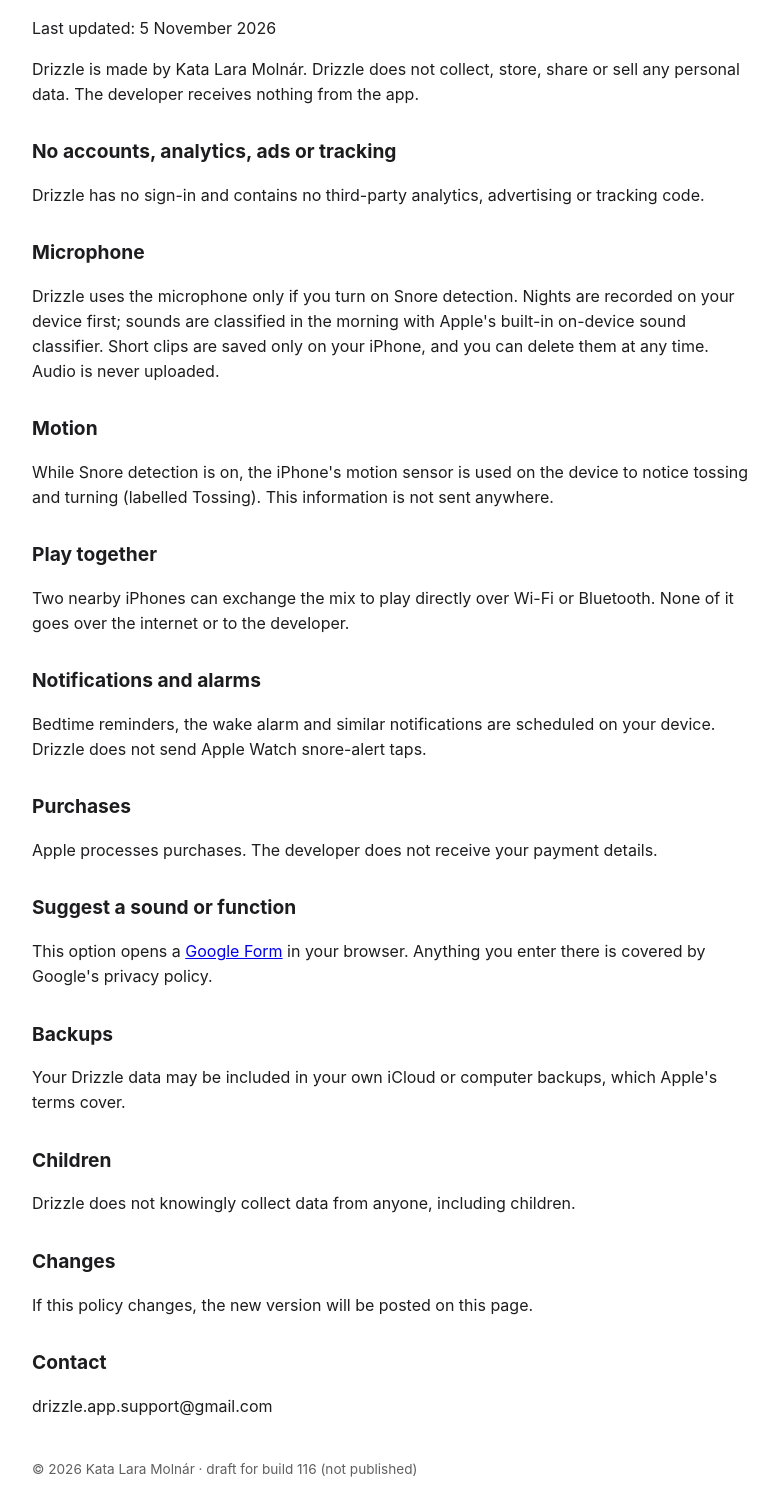
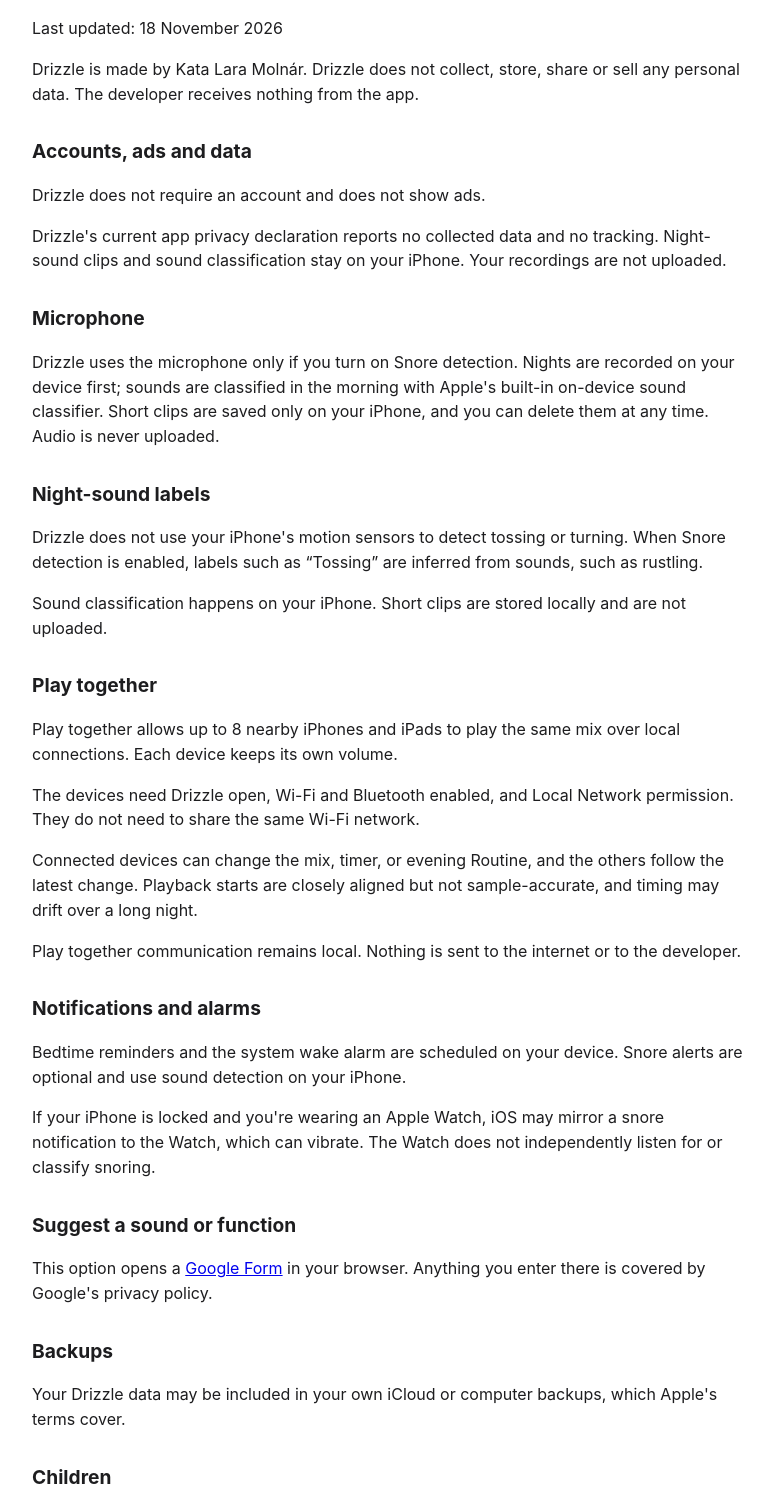
Before and after one commit to drizzle-sleep/drizzle-sleep.github.io, a plain HTML site: page privacy.html in a window 1280 px wide. Shown: the part 116-1602 px from the top of the page, without its empty margins (248-1026 px from the left). Drawn offline with Linux system fonts and the light colour scheme.

Commit message:
Update support and privacy pages for the free launch
Replace the build 116 draft footer, remove purchase and trial
wording, correct Watch snore alerts, AirPlay, Play together,
and snore-detection help, and set the last-updated date to
18 November 2026.

```diff
--- a/privacy.html
+++ b/privacy.html
@@ -1,13 +1,18 @@
-<!doctype html><html lang="en"><head><meta charset="utf-8"><meta name="viewport" content="width=device-width,initial-scale=1"><title>Drizzle – Privacy Policy</title><link rel="stylesheet" href="style.css"></head><body><nav><a href="index.html">Drizzle</a><a href="privacy.html">Privacy</a><a href="support.html">Support</a></nav><h1>Privacy Policy</h1><p>Last updated: 5 November 2026</p>
+<!doctype html><html lang="en"><head><meta charset="utf-8"><meta name="viewport" content="width=device-width,initial-scale=1"><title>Drizzle – Privacy Policy</title><link rel="stylesheet" href="style.css"></head><body><nav><a href="index.html">Drizzle</a><a href="privacy.html">Privacy</a><a href="support.html">Support</a></nav><h1>Privacy Policy</h1><p>Last updated: 18 November 2026</p>
 <p>Drizzle is made by Kata Lara Molnár. Drizzle does not collect, store, share or sell any personal data. The developer receives nothing from the app.</p>
-<h2>No accounts, analytics, ads or tracking</h2><p>Drizzle has no sign-in and contains no third-party analytics, advertising or tracking code.</p>
+<h2>Accounts, ads and data</h2><p>Drizzle does not require an account and does not show ads.</p>
+<p>Drizzle's current app privacy declaration reports no collected data and no tracking. Night-sound clips and sound classification stay on your iPhone. Your recordings are not uploaded.</p>
 <h2>Microphone</h2><p>Drizzle uses the microphone only if you turn on Snore detection. Nights are recorded on your device first; sounds are classified in the morning with Apple's built-in on-device sound classifier. Short clips are saved only on your iPhone, and you can delete them at any time. Audio is never uploaded.</p>
-<h2>Motion</h2><p>While Snore detection is on, the iPhone's motion sensor is used on the device to notice tossing and turning (labelled Tossing). This information is not sent anywhere.</p>
-<h2>Play together</h2><p>Two nearby iPhones can exchange the mix to play directly over Wi-Fi or Bluetooth. None of it goes over the internet or to the developer.</p>
-<h2>Notifications and alarms</h2><p>Bedtime reminders, the wake alarm and similar notifications are scheduled on your device. Drizzle does not send Apple Watch snore-alert taps.</p>
-<h2>Purchases</h2><p>Apple processes purchases. The developer does not receive your payment details.</p>
+<h2>Night-sound labels</h2><p>Drizzle does not use your iPhone's motion sensors to detect tossing or turning. When Snore detection is enabled, labels such as “Tossing” are inferred from sounds, such as rustling.</p>
+<p>Sound classification happens on your iPhone. Short clips are stored locally and are not uploaded.</p>
+<h2>Play together</h2><p>Play together allows up to 8 nearby iPhones and iPads to play the same mix over local connections. Each device keeps its own volume.</p>
+<p>The devices need Drizzle open, Wi-Fi and Bluetooth enabled, and Local Network permission. They do not need to share the same Wi-Fi network.</p>
+<p>Connected devices can change the mix, timer, or evening Routine, and the others follow the latest change. Playback starts are closely aligned but not sample-accurate, and timing may drift over a long night.</p>
+<p>Play together communication remains local. Nothing is sent to the internet or to the developer.</p>
+<h2>Notifications and alarms</h2><p>Bedtime reminders and the system wake alarm are scheduled on your device. Snore alerts are optional and use sound detection on your iPhone.</p>
+<p>If your iPhone is locked and you're wearing an Apple Watch, iOS may mirror a snore notification to the Watch, which can vibrate. The Watch does not independently listen for or classify snoring.</p>
 <h2>Suggest a sound or function</h2><p>This option opens a <a href="https://docs.google.com/forms/d/e/1FAIpQLSfdeSriUjuvbGj9iYsQqrt5yQLMwv0WLDZm4kHgbs2RobP8jA/viewform">Google Form</a> in your browser. Anything you enter there is covered by Google's privacy policy.</p>
 <h2>Backups</h2><p>Your Drizzle data may be included in your own iCloud or computer backups, which Apple's terms cover.</p>
 <h2>Children</h2><p>Drizzle does not knowingly collect data from anyone, including children.</p>
 <h2>Changes</h2><p>If this policy changes, the new version will be posted on this page.</p>
-<h2>Contact</h2><p>drizzle.app.support@gmail.com</p><footer>© 2026 Kata Lara Molnár · draft for build 116 (not published)</footer></body></html>
+<h2>Contact</h2><p>drizzle.app.support@gmail.com</p><footer>© 2026 Kata Lara Molnár · Last updated: 18 November 2026</footer></body></html>
```
Also changed, not shown: support.html (+16 -7 lines).
